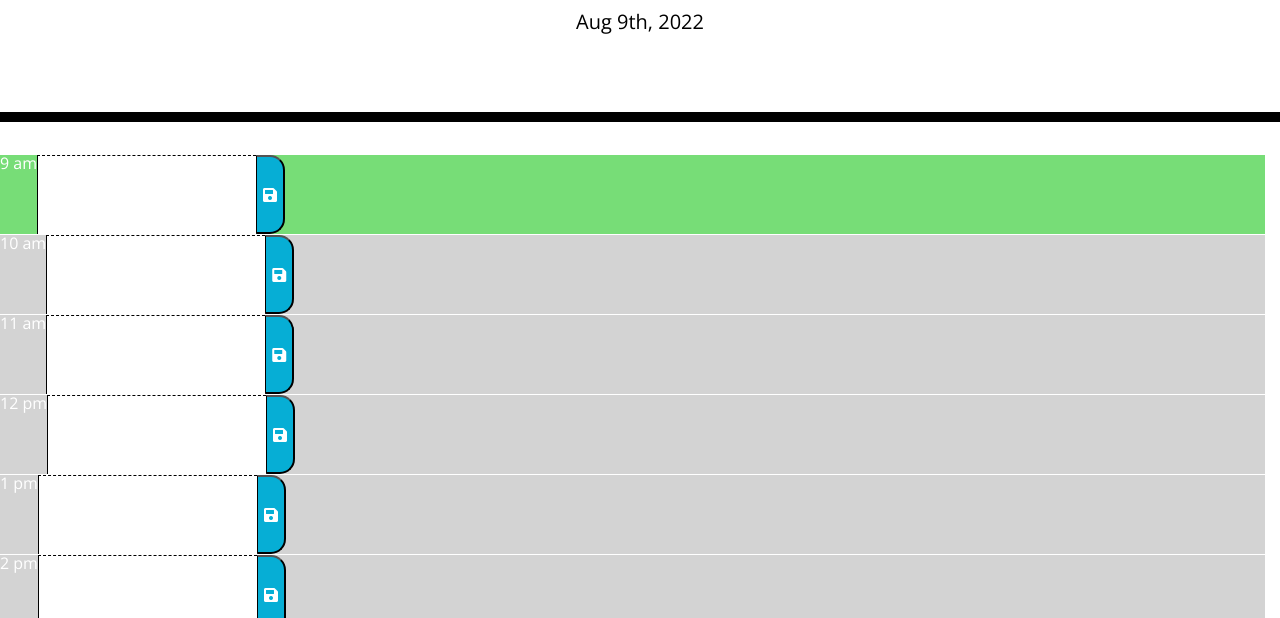
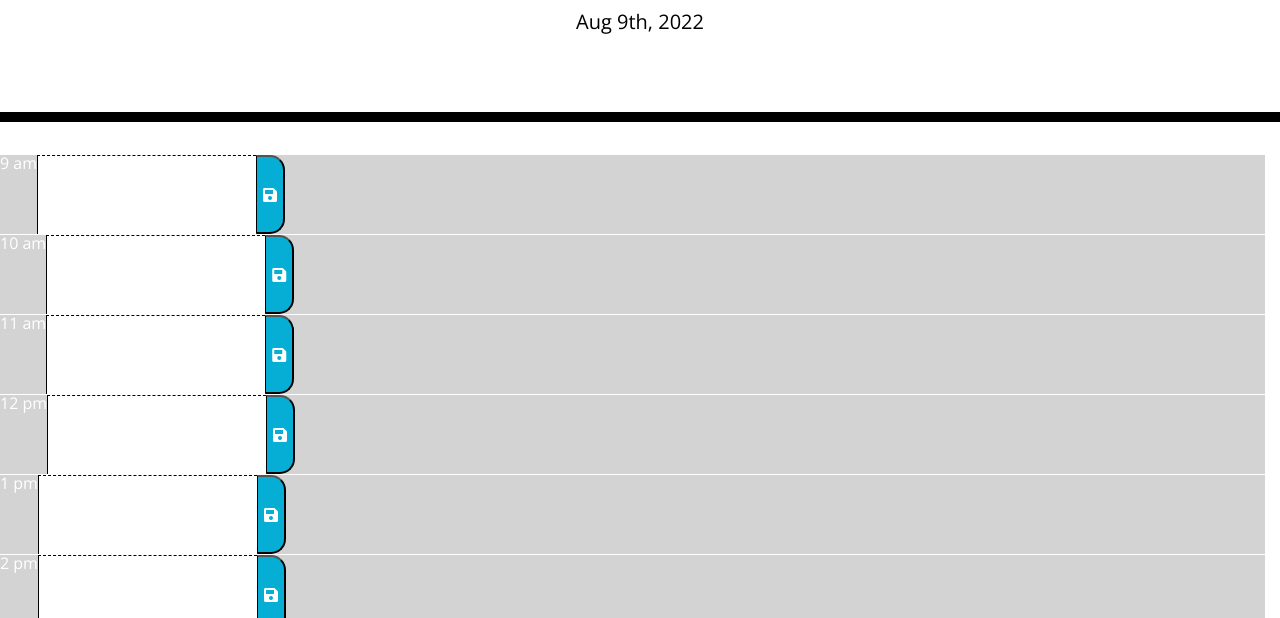
Before and after one commit to zshep/workday_scheduler, a plain HTML site: page index.html in a window 1280 px wide. Shown: the part 182-800 px from the top of the page. Drawn offline with nearby package versions, Linux system fonts and the light colour scheme.

Commit message:
fixed 9 clock prblem

```diff
--- a/index.html
+++ b/index.html
@@ -32,7 +32,7 @@
 
 
       <!-- 9 divs to hold the columns of each work hour-->
-    <section class ="row col-12" data-num="9">
+    <section class ="row col-12" data-num="09">
       <div class="time-block">9 am</div>
       <textarea class="hour" id="am9"></textarea>
       <button class="fas fa-save saveBtn"></button>
```
